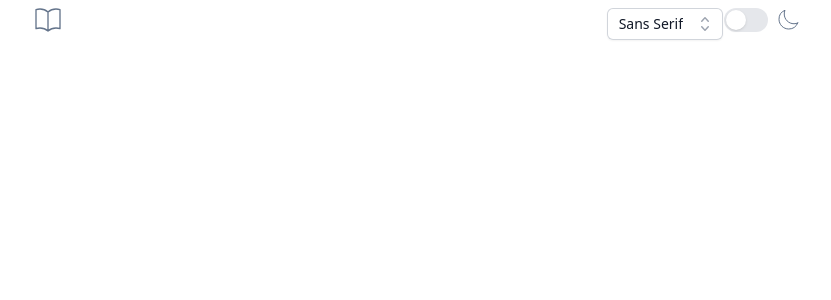
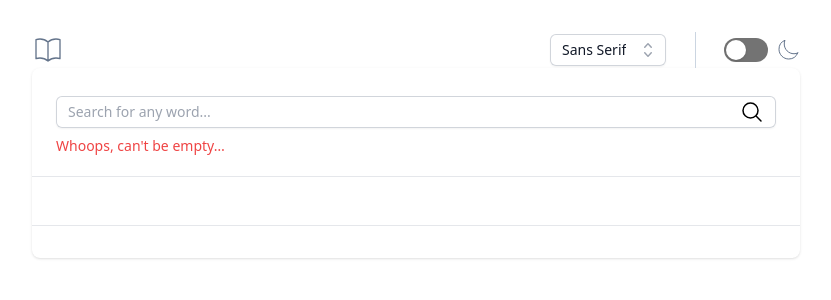
Before and after one commit to DJaye33/Dictionary-Web-App, a React (Vite) app: page / in a window 1280 px wide. Shown: the top 300 px of the page, without its empty margins (224-1055 px from the left). Built offline with nearby package versions, Linux system fonts and the light colour scheme.

Commit message:
add search component

```diff
--- a/package.json
+++ b/package.json
@@ -16,6 +16,7 @@
     "react-dom": "^18.2.0"
   },
   "devDependencies": {
+    "@tailwindcss/forms": "^0.5.3",
     "@types/react": "^18.0.37",
     "@types/react-dom": "^18.0.11",
     "@typescript-eslint/eslint-plugin": "^5.59.0",
--- a/src/App.tsx
+++ b/src/App.tsx
@@ -1,14 +1,15 @@
-import { AppBar } from "./Components";
+import { AppBar, AppMain } from "./Components";
 
 import "./App.css";
 
 function App() {
   return (
     <>
-      <div className="mx-auto max-w-7xl min-w-min px-4 sm:px-6 lg:px-8">
+      <div className="mx-auto max-w-7xl min-w-[375px] p-4 sm:p-6 lg:p-8">
         {/* We've used 3xl here, but feel free to try other max-widths based on your needs */}
         <div className="mx-auto max-w-3xl">
           <AppBar />
+          <AppMain />
         </div>
       </div>
     </>
--- a/src/Components/AppBar/AppBar.tsx
+++ b/src/Components/AppBar/AppBar.tsx
@@ -3,7 +3,7 @@ import ThemeToggler from "../ThemeToggler/ThemeToggler";
 
 const AppBar = () => {
   return (
-    <div className="flex justify-between items-center">
+    <header className="flex justify-between items-center">
       <svg
         xmlns="http://www.w3.org/2000/svg"
         fill="none"
@@ -20,13 +20,13 @@ const AppBar = () => {
       </svg>
 
       {/* Right AppBar Group */}
-      <div className="flex justify-between items-center">
+      <div className="flex justify-between items-center min-w-[250px]">
         <CustomSelect />
         {/* Simple Divider */}
-        <div className="w-[1px] bg-slate-400"></div>
+        <div className="w-[1px] h-[36px] bg-slate-300"></div>
         <ThemeToggler />
       </div>
-    </div>
+    </header>
   );
 };
 
--- /dev/null
+++ b/src/Components/AppMain/AppMain.tsx
@@ -0,0 +1,18 @@
+import Search from "../Search/Search";
+
+const AppMain = () => {
+  return (
+    <main className="divide-y divide-gray-200 overflow-hidden rounded-lg bg-white shadow">
+      <section className="px-4 py-5 sm:px-6">
+        <Search />
+      </section>
+      <div className="px-4 py-5 sm:p-6">{/* Content goes here */}</div>
+      <div className="px-4 py-4 sm:px-6">
+        {/* Content goes here */}
+        {/* We use less vertical padding on card footers at all sizes than on headers or body sections */}
+      </div>
+    </main>
+  );
+};
+
+export default AppMain;
--- a/src/Components/CustomSelect/CustomSelect.tsx
+++ b/src/Components/CustomSelect/CustomSelect.tsx
@@ -19,7 +19,7 @@ export default function Example() {
     <Listbox value={selected} onChange={setSelected}>
       {({ open }) => (
         <>
-          <div className="relative mt-2">
+          <div className="relative">
             <Listbox.Button className="relative w-full cursor-default rounded-md bg-white py-1.5 pl-3 pr-10 text-left text-gray-900 shadow-sm ring-1 ring-inset ring-gray-300 focus:outline-none sm:text-sm">
               <span className="block truncate">{selected.name}</span>
               <span className="pointer-events-none absolute inset-y-0 right-0 flex items-center pr-2">
--- /dev/null
+++ b/src/Components/Search/Search.tsx
@@ -0,0 +1,40 @@
+const Search = () => {
+  return (
+    <div>
+      <label
+        htmlFor="search"
+        className="block text-sm font-medium leading-6 text-gray-900"
+      ></label>
+      <div className="relative mt-2 rounded-md shadow-sm">
+        <input
+          type="search"
+          name="search"
+          id="search"
+          className="block w-full rounded-md border-0 py-1.5 pr-10 text-gray-900 ring-1 ring-inset ring-gray-300 placeholder:text-gray-400 focus:ring-2 focus:ring-inset focus:ring-purple-600 sm:text-sm"
+          placeholder="Search for any word..."
+        />
+        <div className="pointer-events-none absolute inset-y-0 right-0 flex items-center pr-3">
+          <svg
+            xmlns="http://www.w3.org/2000/svg"
+            fill="none"
+            viewBox="0 0 24 24"
+            strokeWidth={1.5}
+            stroke="currentColor"
+            className="w-6 h-6"
+          >
+            <path
+              strokeLinecap="round"
+              strokeLinejoin="round"
+              d="M21 21l-5.197-5.197m0 0A7.5 7.5 0 105.196 5.196a7.5 7.5 0 0010.607 10.607z"
+            />
+          </svg>
+        </div>
+      </div>
+      <p className="mt-2 text-sm text-red-500" id="search-description">
+        Whoops, can't be empty…
+      </p>
+    </div>
+  );
+};
+
+export default Search;
--- a/src/Components/ThemeToggler/ThemeToggler.tsx
+++ b/src/Components/ThemeToggler/ThemeToggler.tsx
@@ -14,7 +14,7 @@ export default function Example() {
         checked={enabled}
         onChange={setEnabled}
         className={classNames(
-          enabled ? "bg-purple-600" : "bg-gray-200",
+          enabled ? "bg-purple-600" : "bg-neutral-500",
           "relative inline-flex h-6 w-11 flex-shrink-0 cursor-pointer rounded-full border-2 border-transparent transition-colors duration-200 ease-in-out"
         )}
       >
--- a/src/Components/index.ts
+++ b/src/Components/index.ts
@@ -1 +1,2 @@
 export { default as AppBar } from "./AppBar/AppBar";
+export { default as AppMain } from "./AppMain/AppMain";
--- a/tailwind.config.js
+++ b/tailwind.config.js
@@ -1,8 +1,9 @@
 /** @type {import('tailwindcss').Config} */
+
 export default {
   content: ["./index.html", "./src/**/*.{js,ts,jsx,tsx}"],
   theme: {
     extend: {},
   },
-  plugins: [],
+  plugins: [require("@tailwindcss/forms")],
 };
```
Also changed, not shown: 1 other file (tests, documents, lock files or other folders).
